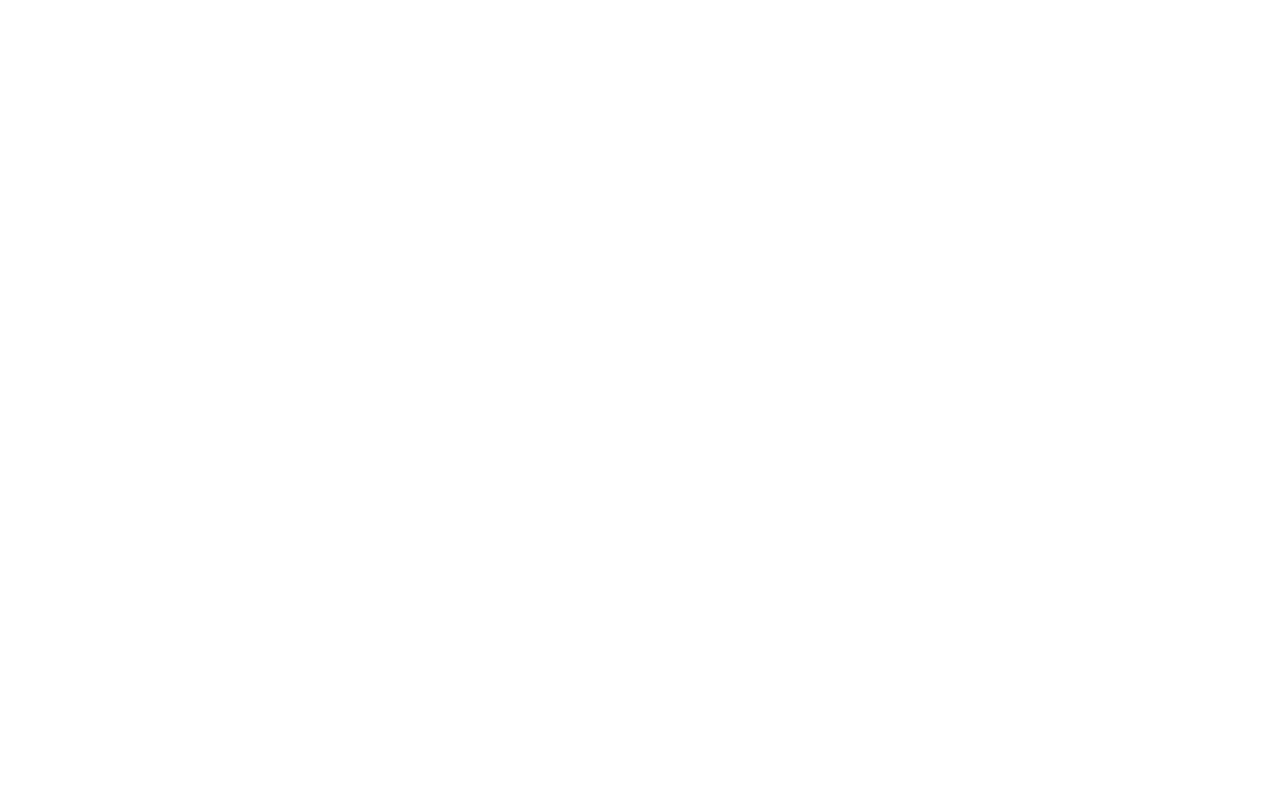
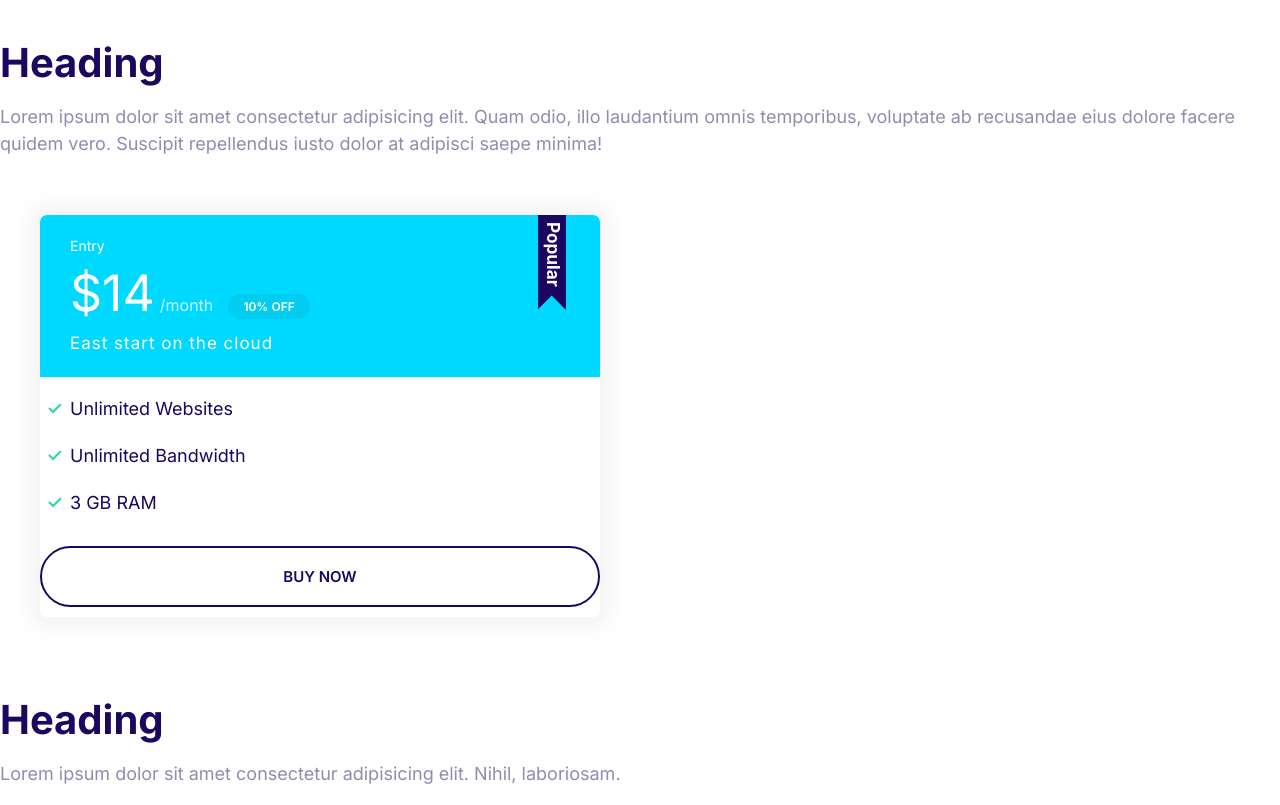
Before and after one commit to DavoodRm/Moshify, a plain HTML site: page index.html in a window 1280 px wide. Drawn offline with Linux system fonts and the light colour scheme.

Commit message:
Define block component

```diff
--- a/index.html
+++ b/index.html
@@ -15,5 +15,47 @@
     <title>Document</title>
   </head>
   <body>
+    <section class="block container">
+      <header class="block__header">
+        <h2 class="block__heading">Heading</h2>
+        <p>
+          Lorem ipsum dolor sit amet consectetur adipisicing elit. Quam odio,
+          illo laudantium omnis temporibus, voluptate ab recusandae eius dolore
+          facere quidem vero. Suscipit repellendus iusto dolor at adipisci saepe
+          minima!
+        </p>
+      </header>
 
+      <div style="width: 50%; padding: 4rem">
+        <div class="plan plan--popular">
+          <div class="card card--secondary">
+            <header class="card__header">
+              <h3 class="plan__name">Entry</h3>
+              <span class="plan__price">$14</span>
+              <span class="plan__billing-cycle">/month</span>
+              <span class="badge badge--secondary badge--small">10% OFF</span>
+              <span class="plan__description">East start on the cloud</span>
+            </header>
+            <ul class="list list--tick">
+              <li class="list__item">Unlimited Websites</li>
+              <li class="list__item">Unlimited Bandwidth</li>
+              <li class="list__item">3 GB RAM</li>
+            </ul>
+            <button class="btn btn--outline btn--block">Buy Now</button>
+          </div>
+        </div>
+      </div>
+    </section>
+
+    <section class="block block--dark block--skewed-left">
+      <header class="block__header">
+        <h2 class="block__heading">Heading</h2>
+        <p>
+          Lorem ipsum dolor sit amet consectetur adipisicing elit. Nihil,
+          laboriosam.
+        </p>
+      </header>
+    </section>
+  </body>
+  <script src="js/main.js"></script>
 </html>
```
